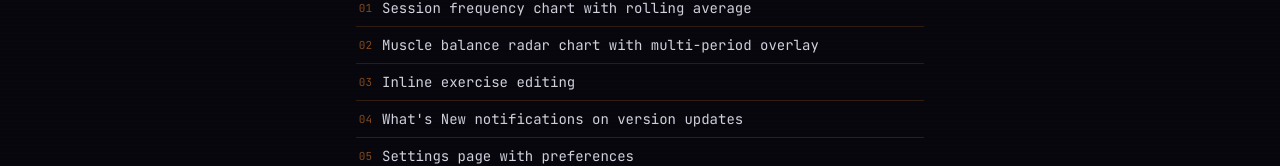
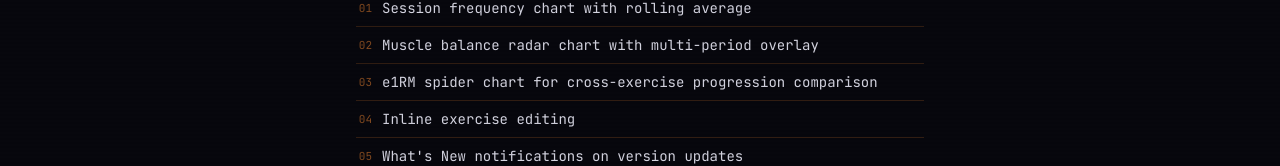
Before and after one commit to rvdemonk/lightweight-web, a React (Vite) app in the folder frontend/: page /whats-new in a window 1280 px wide. Shown: the part 226-392 px from the top of the page. Built offline with nearby package versions, Linux system fonts and the light colour scheme; no server answers; sample sign-in values are in the browser's storage.

Commit message:
Add e1RM spider chart to v0.7.0 changelog
Co-Authored-By: Claude Opus 4.6 <noreply@anthropic.com>

```diff
--- a/frontend/src/changelog.ts
+++ b/frontend/src/changelog.ts
@@ -13,6 +13,7 @@ export const CHANGELOG: ChangelogVersion[] = [
     highlights: [
       "Session frequency chart with rolling average",
       "Muscle balance radar chart with multi-period overlay",
+      "e1RM spider chart for cross-exercise progression comparison",
       "Inline exercise editing",
       "What's New notifications on version updates",
       "Settings page with preferences",
```
